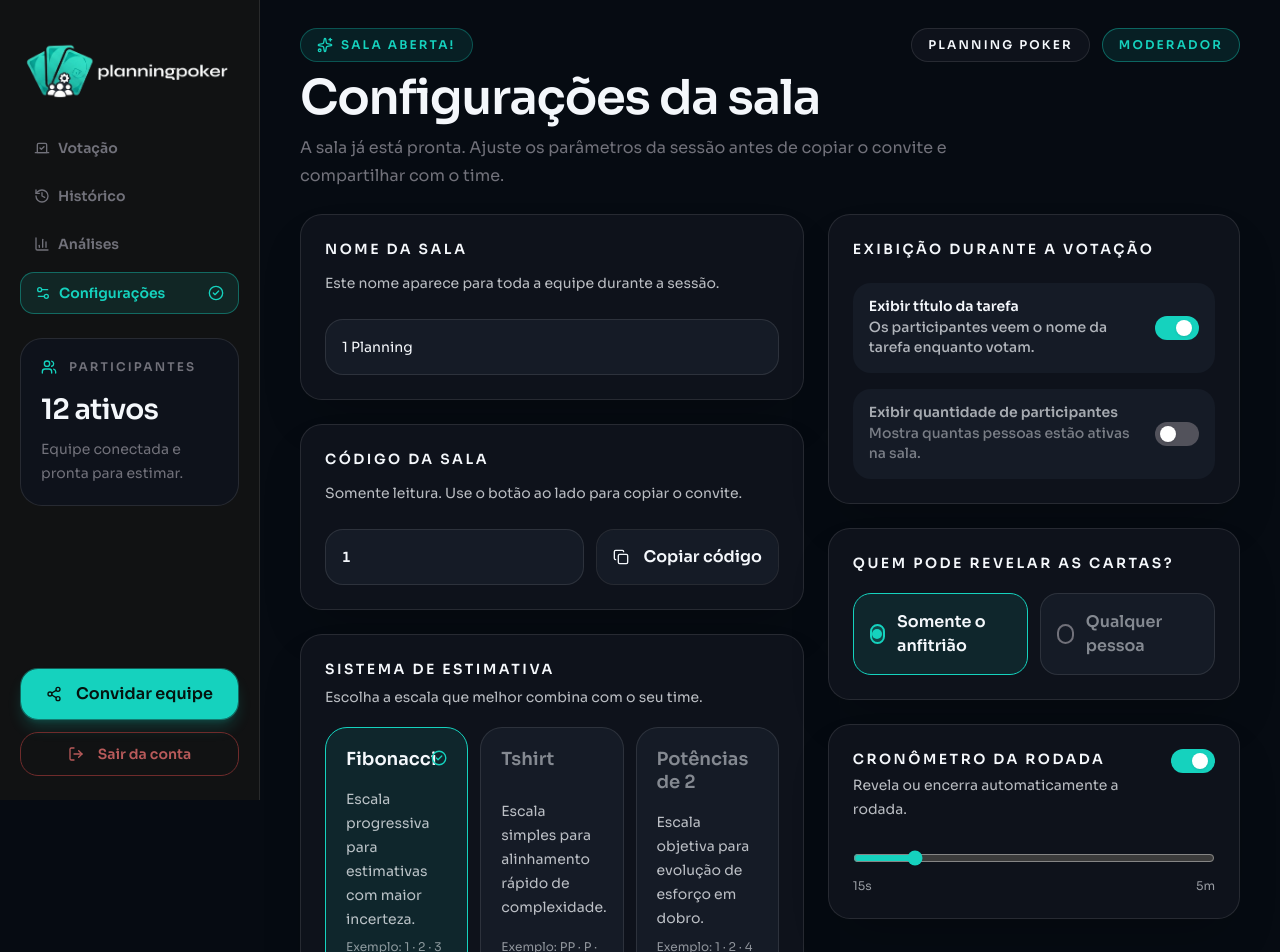
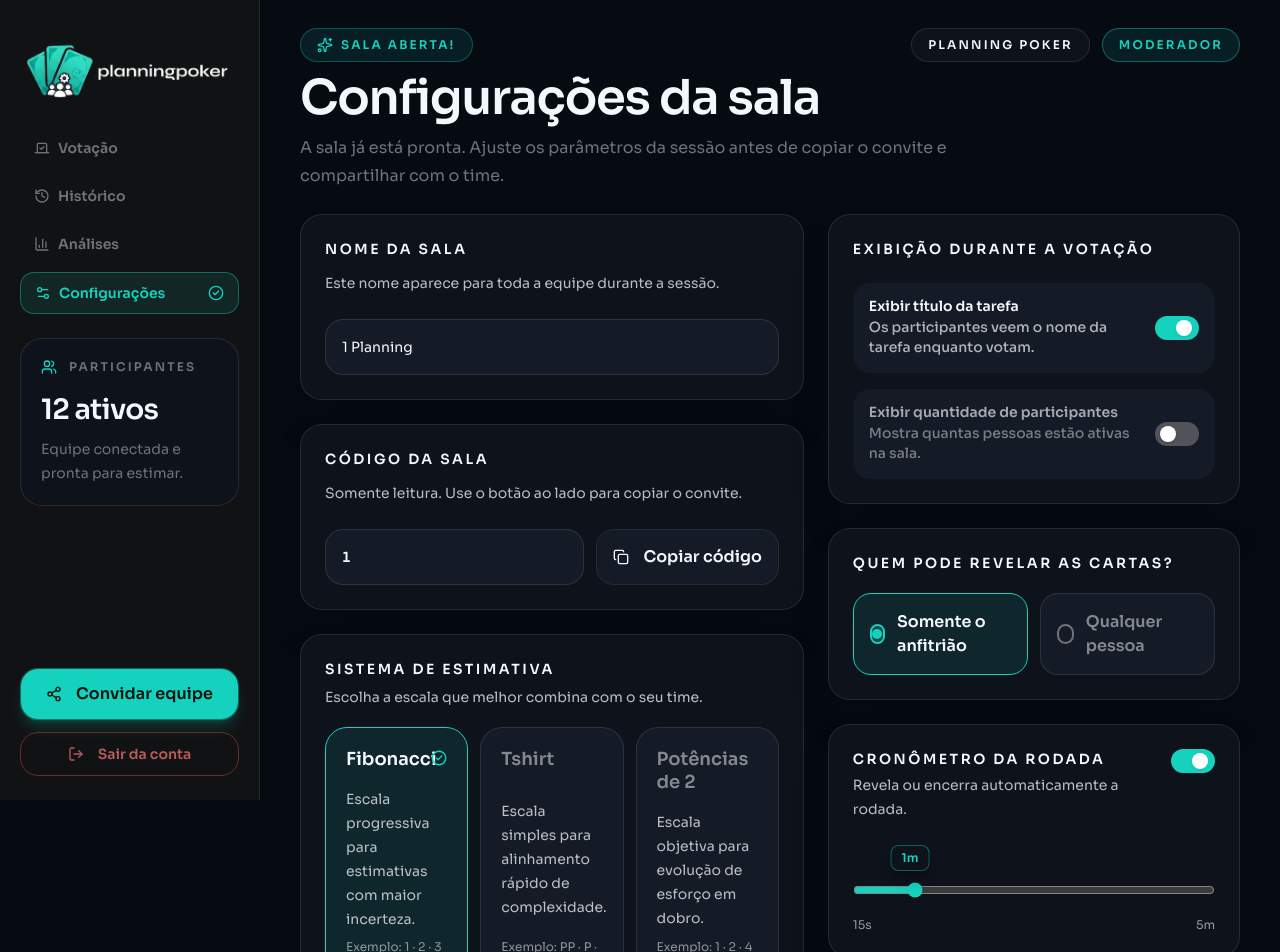
Before and after one commit to bythealice/planning_poker, a Next.js app: page /rooms/1 in a window 1280 px wide. Shown: the top 952 px of the page. Built offline with nearby package versions, Linux system fonts and the light colour scheme.

Commit message:
feat: enhance round timer display in RoomSettingsView with formatted output and accessibility improvements

```diff
--- a/src/features/rooms/components/room-settings-view.tsx
+++ b/src/features/rooms/components/room-settings-view.tsx
@@ -57,16 +57,28 @@ export type RoomSettingsViewProps = {
 const timerMarks = [15, 300] as const;
 
 function formatTimerLabel(seconds: number) {
-  if (seconds >= 60 && seconds % 60 === 0) {
-    return `${seconds / 60}m`;
+  const minutes = Math.floor(seconds / 60);
+  const remainingSeconds = seconds % 60;
+
+  if (minutes === 0) {
+    return `${remainingSeconds}s`;
   }
 
-  return `${seconds}s`;
+  if (remainingSeconds === 0) {
+    return `${minutes}m`;
+  }
+
+  return `${minutes}m ${remainingSeconds}s`;
 }
 
 export function RoomSettingsView({ copy, form, status, actions }: RoomSettingsViewProps) {
   const loadingLabel = status.isLoading ? copy.buttons.loading : null;
   const showDefaultSaveHint = !form.isAuthenticated;
+  const [timerMin, timerMax] = timerMarks;
+  const timerProgress = Math.min(
+    100,
+    Math.max(0, ((form.roundTimerSeconds - timerMin) / (timerMax - timerMin)) * 100),
+  );
 
   return (
     <main className="min-h-dvh bg-login-bg text-login-card-foreground" data-cy="room-settings-page" aria-labelledby="room-settings-title">
@@ -372,15 +384,28 @@ export function RoomSettingsView({ copy, form, status, actions }: RoomSettingsVi
                   </CardHeader>
 
                   <CardContent className="space-y-4">
+                    <div className="relative pt-8">
+                      <output
+                        id="timer-current-value"
+                        className="pointer-events-none absolute top-0 -translate-x-1/2 whitespace-nowrap rounded-md border border-login-accent/40 bg-login-card px-2.5 py-1 text-xs font-semibold text-login-accent shadow-lg shadow-black/30"
+                        style={{ left: `clamp(1rem, ${timerProgress}%, calc(100% - 1rem))` }}
+                        aria-live="polite"
+                      >
+                        {formatTimerLabel(form.roundTimerSeconds)}
+                      </output>
+
                       <Slider
-                      min={15}
-                      max={300}
+                        min={timerMin}
+                        max={timerMax}
                         step={15}
                         value={form.roundTimerSeconds}
                         onValueChange={actions.onRoundTimerSecondsChange}
                         disabled={!form.roundTimerEnabled}
                         aria-label={copy.fields.roundTimer.title}
+                        aria-describedby="timer-current-value"
+                        aria-valuetext={formatTimerLabel(form.roundTimerSeconds)}
                       />
+                    </div>
                     <div className="flex items-center justify-between text-xs text-login-card-foreground/60">
                       {timerMarks.map((mark) => (
                         <span key={mark} className={mark === form.roundTimerSeconds ? "text-login-accent" : undefined}>
```
Lines whose indentation alone changed are shown as unchanged.
